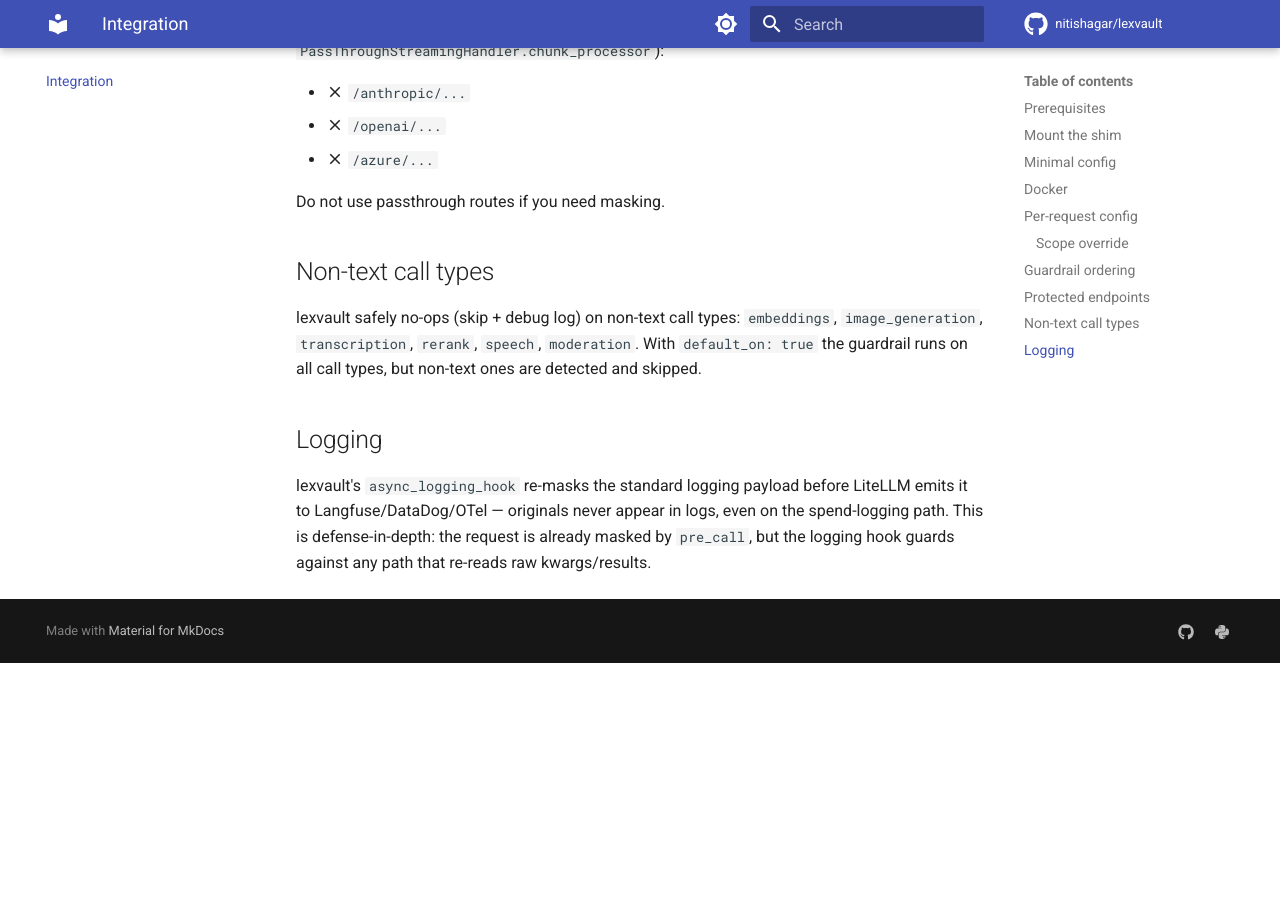
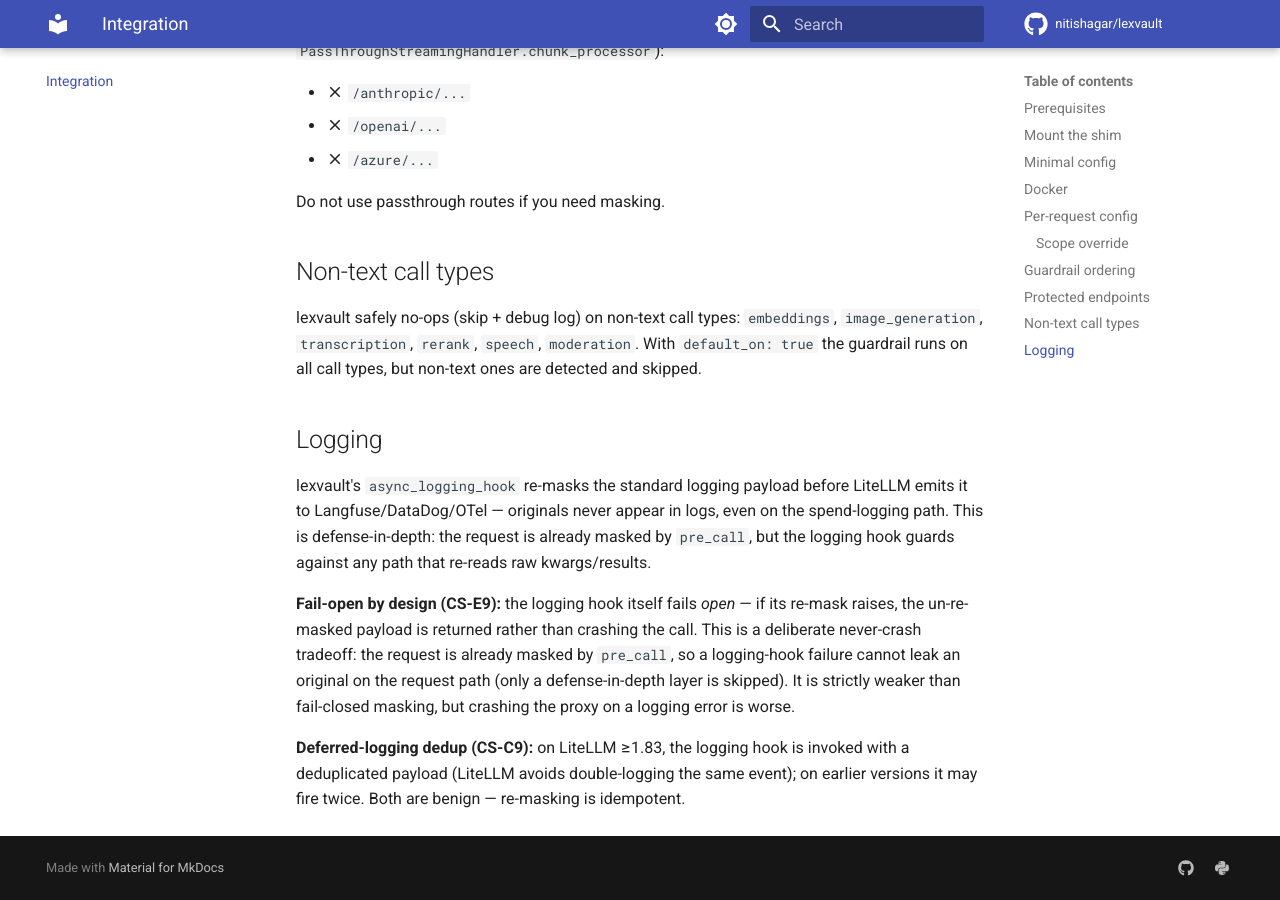
Before and after one commit to nitishagar/lexvault, an MkDocs documentation site: the page built from docs/integration.md, in a window 1280 px wide and 900 px high, scrolled down 2951 px. Built offline with MkDocs 1.6.1 and Material for MkDocs 9.7.7, drawn with Linux system fonts in a browser that asks for light colours; comment, search, counter and statistics services are not loaded; before the commit the page ends 3614 px from its top, so only the background shows below that.

Commit message:
docs: document known edges + limitations (CS-C9/C10/C12/E9)
CS-C9: deferred-logging dedup note (LiteLLM >=1.83 deduplicates; re-mask is
idempotent either way).
CS-C10: base-class mask_request_content/mask_response_content flags are ignored
by lexvault (always masks via its own hooks; never defines apply_guardrail).
CS-C12: homonym-collision limitation (dictionary term identical to a placeholder
codename + common word) is out of v0.1 scope — documented as known boundary.
CS-E9: logging hook fails OPEN by design (never-crash tradeoff; request is
already masked by pre_call so no request-path leak).

Strict docs build passes.

```diff
--- a/docs/integration.md
+++ b/docs/integration.md
@@ -134,3 +134,15 @@ LiteLLM emits it to Langfuse/DataDog/OTel — originals never appear in logs, ev
 on the spend-logging path. This is defense-in-depth: the request is already
 masked by `pre_call`, but the logging hook guards against any path that re-reads
 raw kwargs/results.
+
+**Fail-open by design (CS-E9):** the logging hook itself fails *open* — if its
+re-mask raises, the un-re-masked payload is returned rather than crashing the
+call. This is a deliberate never-crash tradeoff: the request is already masked
+by `pre_call`, so a logging-hook failure cannot leak an original on the request
+path (only a defense-in-depth layer is skipped). It is strictly weaker than
+fail-closed masking, but crashing the proxy on a logging error is worse.
+
+**Deferred-logging dedup (CS-C9):** on LiteLLM ≥1.83, the logging hook is
+invoked with a deduplicated payload (LiteLLM avoids double-logging the same
+event); on earlier versions it may fire twice. Both are benign — re-masking is
+idempotent.
```
Also changed, not shown: docs/concepts.md (+5 -0 lines), docs/config.md (+8 -0 lines).
